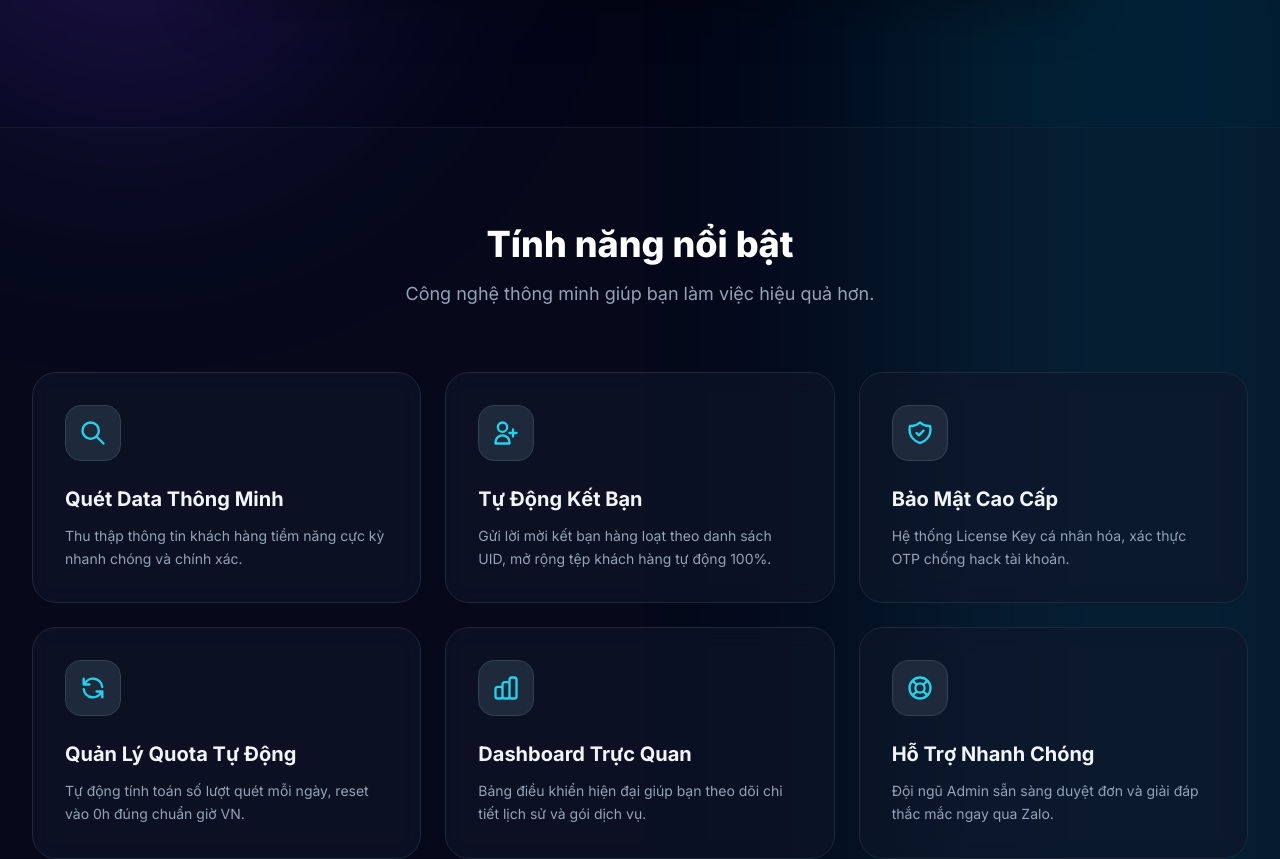
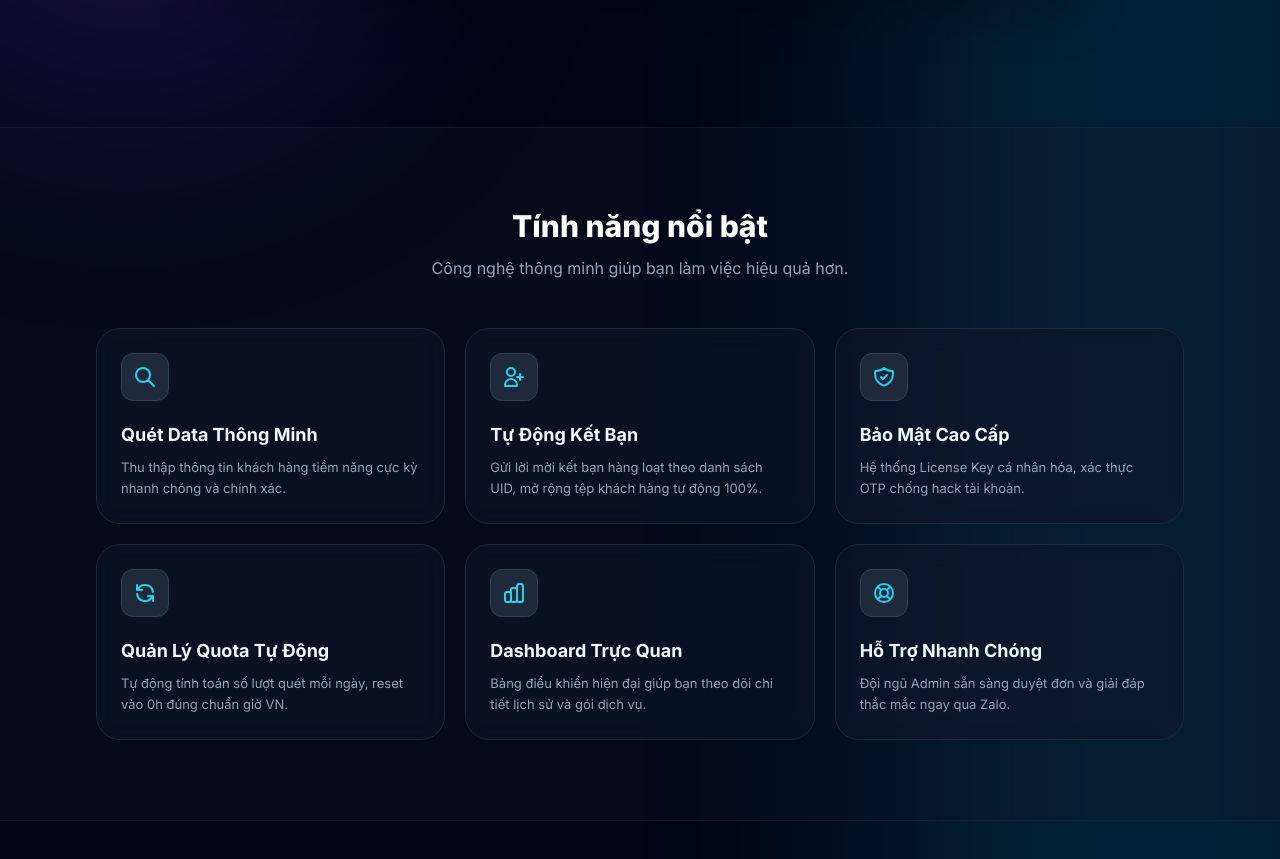
Before and after one commit to fairyautomation-byte/fairy-house-keys, a Next.js app: page / in a window 1280 px wide. Shown: the part 1190-2049 px from the top of the page. Built offline with nearby package versions, Linux system fonts and the light colour scheme; no server answers.

Commit message:
style: shrink features section cards to match 80% zoom scale

```diff
--- a/src/app/page.tsx
+++ b/src/app/page.tsx
@@ -86,13 +86,13 @@ export default function Home() {
       </section>
 
       {/* Features */}
-      <section className="py-24 relative z-10 border-t border-slate-800/50 bg-slate-900/20">
-        <div className="max-w-7xl mx-auto px-4 sm:px-6 lg:px-8">
-          <div className="text-center mb-16">
-            <h2 className="text-3xl md:text-4xl font-extrabold text-white mb-4">Tính năng nổi bật</h2>
-            <p className="text-lg text-slate-400">Công nghệ thông minh giúp bạn làm việc hiệu quả hơn.</p>
+      <section className="py-20 relative z-10 border-t border-slate-800/50 bg-slate-900/20">
+        <div className="max-w-6xl mx-auto px-4 sm:px-6 lg:px-8">
+          <div className="text-center mb-12">
+            <h2 className="text-3xl font-extrabold text-white mb-3">Tính năng nổi bật</h2>
+            <p className="text-base text-slate-400">Công nghệ thông minh giúp bạn làm việc hiệu quả hơn.</p>
           </div>
-          <div className="grid md:grid-cols-3 gap-6">
+          <div className="grid md:grid-cols-3 gap-5">
             {[
               { t: 'Quét Data Thông Minh', d: 'Thu thập thông tin khách hàng tiềm năng cực kỳ nhanh chóng và chính xác.', icon: 'M21 21l-6-6m2-5a7 7 0 11-14 0 7 7 0 0114 0z' },
               { t: 'Tự Động Kết Bạn', d: 'Gửi lời mời kết bạn hàng loạt theo danh sách UID, mở rộng tệp khách hàng tự động 100%.', icon: 'M18 9v3m0 0v3m0-3h3m-3 0h-3m-2-5a4 4 0 11-8 0 4 4 0 018 0zM3 20a6 6 0 0112 0v1H3v-1z' },
@@ -101,12 +101,12 @@ export default function Home() {
               { t: 'Dashboard Trực Quan', d: 'Bảng điều khiển hiện đại giúp bạn theo dõi chi tiết lịch sử và gói dịch vụ.', icon: 'M9 19v-6a2 2 0 00-2-2H5a2 2 0 00-2 2v6a2 2 0 002 2h2a2 2 0 002-2zm0 0V9a2 2 0 012-2h2a2 2 0 012 2v10m-6 0a2 2 0 002 2h2a2 2 0 002-2m0 0V5a2 2 0 012-2h2a2 2 0 012 2v14a2 2 0 01-2 2h-2a2 2 0 01-2-2z' },
               { t: 'Hỗ Trợ Nhanh Chóng', d: 'Đội ngũ Admin sẵn sàng duyệt đơn và giải đáp thắc mắc ngay qua Zalo.', icon: 'M18.364 5.636l-3.536 3.536m0 5.656l3.536 3.536M9.172 9.172L5.636 5.636m3.536 9.192l-3.536 3.536M21 12a9 9 0 11-18 0 9 9 0 0118 0zm-5 0a4 4 0 11-8 0 4 4 0 018 0z' }
             ].map((f, i) => (
-              <div key={i} className="p-8 rounded-3xl bg-slate-900/60 backdrop-blur-md border border-slate-800 hover:border-cyan-500/50 hover:bg-slate-800/80 transition-all duration-300 group">
-                <div className="w-14 h-14 rounded-2xl bg-slate-800 flex items-center justify-center text-cyan-400 mb-6 border border-slate-700 group-hover:bg-cyan-500/20 group-hover:border-cyan-500/50 transition-colors">
-                  <svg className="w-7 h-7" fill="none" stroke="currentColor" viewBox="0 0 24 24"><path strokeLinecap="round" strokeLinejoin="round" strokeWidth={2} d={f.icon} /></svg>
+              <div key={i} className="p-6 rounded-[1.5rem] bg-slate-900/60 backdrop-blur-md border border-slate-800 hover:border-cyan-500/50 hover:bg-slate-800/80 transition-all duration-300 group">
+                <div className="w-12 h-12 rounded-xl bg-slate-800 flex items-center justify-center text-cyan-400 mb-5 border border-slate-700 group-hover:bg-cyan-500/20 group-hover:border-cyan-500/50 transition-colors">
+                  <svg className="w-6 h-6" fill="none" stroke="currentColor" viewBox="0 0 24 24"><path strokeLinecap="round" strokeLinejoin="round" strokeWidth={2} d={f.icon} /></svg>
                 </div>
-                <h3 className="text-xl font-bold text-slate-100 mb-3">{f.t}</h3>
-                <p className="text-slate-400 leading-relaxed text-sm">{f.d}</p>
+                <h3 className="text-lg font-bold text-slate-100 mb-2">{f.t}</h3>
+                <p className="text-slate-400 leading-relaxed text-[13px]">{f.d}</p>
               </div>
             ))}
           </div>
```
